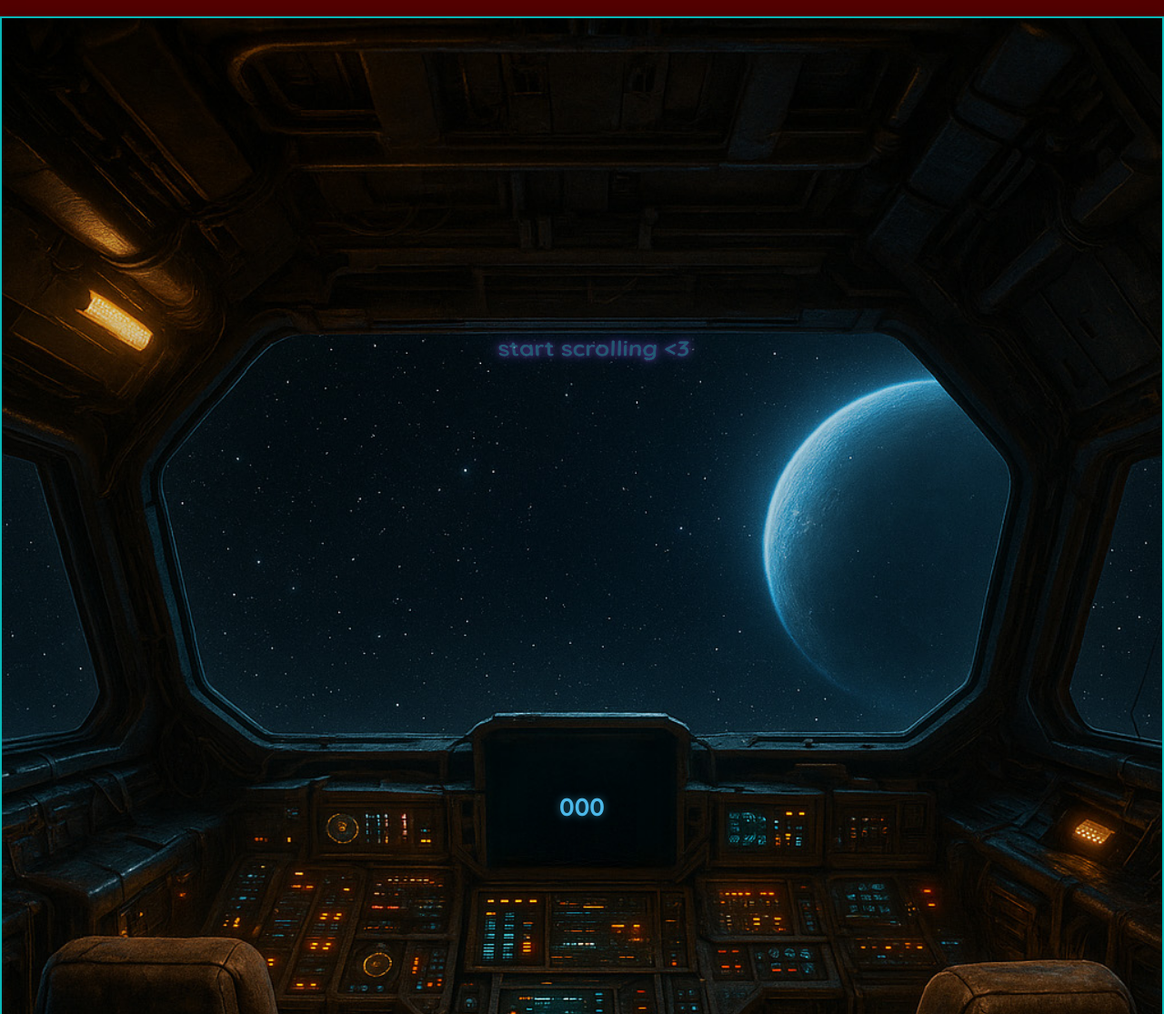
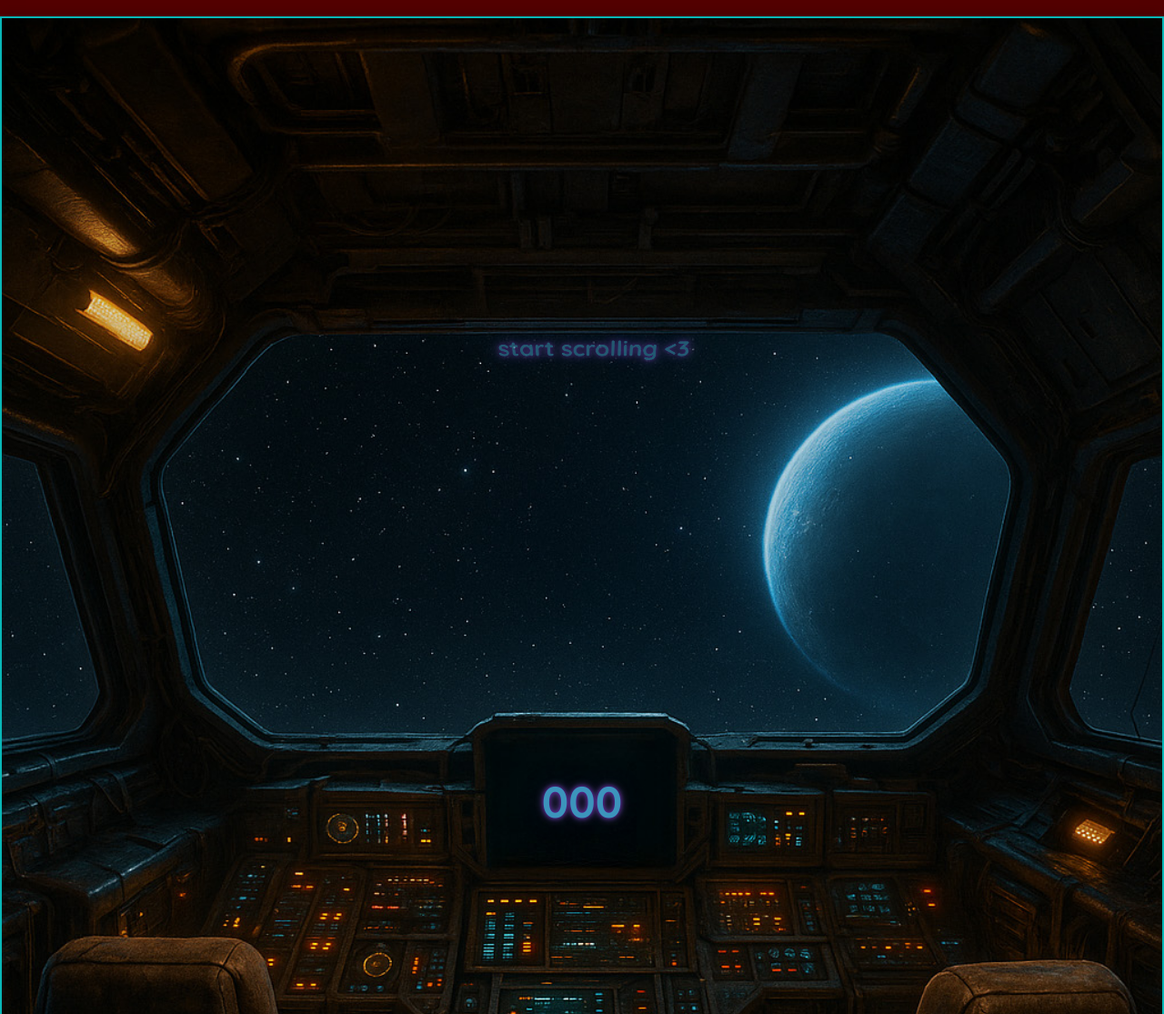
Before and after one commit to 8606DesignStudio/VS-Code, a plain HTML site: page index.html in a window 1280 px wide. Shown: the top 1115 px of the page at 91% size. Drawn offline with Linux system fonts and the light colour scheme.

Commit message:
new dial

```diff
--- a/index.html
+++ b/index.html
@@ -11,9 +11,9 @@
     <div class="cockpit-bg">
         <img src="cockpit.jpg" alt="Cockpit" class="cockpit-img">
         <div class="episode" id="episode">Episode 000: Welcome to the Show</div>
-    <div id="dial"></div>
+        <div id="dial"></div>
         <button class="cockpit-button" onclick="buttonClick()">test</button>
-        <div class="stripe-button">
+        <div class="footer-buttons">
             <a href="https://buy.stripe.com/00wcMX3W86cM4Eaa80d7q00" target="_blank">Stripe test</a>
             <a href="scraper.html" class="scraper-link">Scraper</a>
             <a href="pointer.html" class="new-page-link">Pointer</a>
--- a/style.css
+++ b/style.css
@@ -62,12 +62,11 @@ body {
 
 #dial {
   position: absolute;
-  top: 45.3%;
+  top: 45%;
   left: 50%;
   transform: translate(-50%, -50%);
   z-index: 30;
   /* responsive width relative to cockpit container */
-  width: 12%;
   min-width: 44px;
   max-width: 120px;
   display: flex;
@@ -79,10 +78,13 @@ body {
   box-sizing: border-box;
   cursor: pointer;
   transition: transform 0.2s;
-  font-size: clamp(1rem, 2.4vw, 1.7rem);
+  font-size: clamp(1rem, 6vw, 3rem);
   font-weight: 550;
   color: #4bb8e9;
-  text-shadow: 0 0 8px rgba(75, 184, 233, 0.4), 0 0 16px rgba(75, 184, 233, 0.2);
+  opacity: 0.8;
+  text-shadow: 0 0 5px rgba(138, 43, 226, 0.9),
+    0 0 10px rgba(147, 112, 219, 0.8), 0 0 35px rgba(72, 61, 139, 0.3);
+
   padding: 0.25rem 0;
 }
 /* removed stray .dial block; dial visuals are defined on #dial */
@@ -103,7 +105,7 @@ body {
   z-index: 20;
 }
 
-.stripe-button {
+.footer-buttons {
   position: absolute;
   bottom: 2%;
   left: 3%;
@@ -112,7 +114,7 @@ body {
   flex-direction: column;
   gap: 4px; /* space between stacked links */
 }
-.stripe-button a {
+.footer-buttons a {
   display: flex;
   width: 100%;
   justify-content: center;
```
